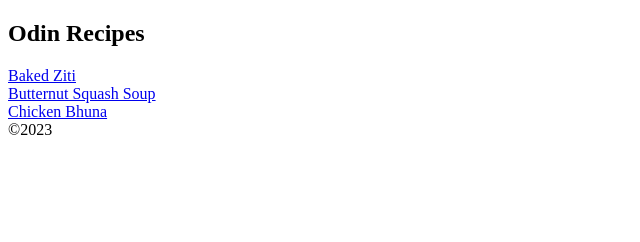
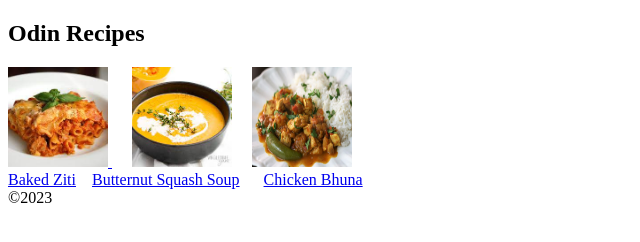
Before and after one commit to tsegaG2023/odin-recipes, a plain HTML site: page index.html in a window 1280 px wide. Shown: the whole page, without its empty margins (0-640 px from the left). Drawn offline with Linux system fonts and the light colour scheme.

Commit message:
change the index page links layout
the index page layout changed to images with text underneth

```diff
--- a/index.html
+++ b/index.html
@@ -7,9 +7,13 @@
 <title>Odin Recipes</title>
 <body>
 <h2>Odin Recipes</h2>
-<a href="./recipes/bakedziti.html" target="_blank">Baked Ziti</a><br>
-<a href="./recipes/butternutsquashsoup.html" target="_blank">Butternut Squash Soup</a><br>
-<a href="./recipes/chickenbhuna.html" target="_blank">Chicken Bhuna</a><br>
+<a href="./recipes/bakedziti.html" target="_blank"><img src="./images/bakedziti.jpeg" height="100" width="100"> </a>&#160;&#160;&#160;&#160;
+<a href="./recipes/butternutsquashsoup.html" target="_blank"><img src="./images/butternut.jpeg" height="100" width="100"></a>&#160;&#160;&#160;&#160;
+<a href="./recipes/chickenbhuna.html" target="_blank"><img src="./images/chicken_bhuna.jpg" height="100" width="100"></a>&#160;&#160;&#160;&#160;
+<br>
+<a href="./recipes/bakedziti.html" target="_blank">Baked Ziti</a>&#160;&#160;&#160;
+<a href="./recipes/butternutsquashsoup.html" target="_blank">Butternut Squash Soup</a>&#160;&#160;&#160;&#160;&#160;
+<a href="./recipes/butternutsquashsoup.html" target="_blank">Chicken Bhuna</a>&#160;&#160;&#160;
 </body>
 <footer>&copy;2023</footer>
 </html>
```
